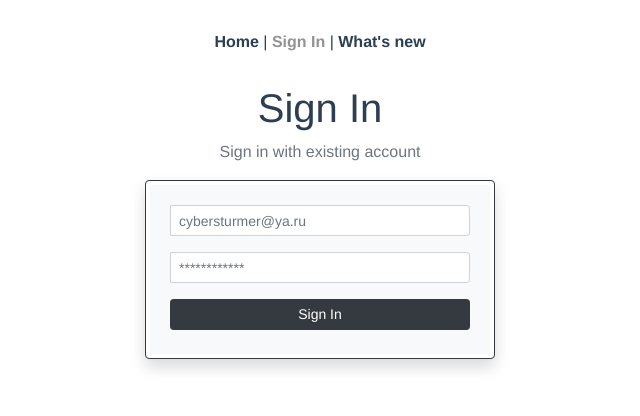
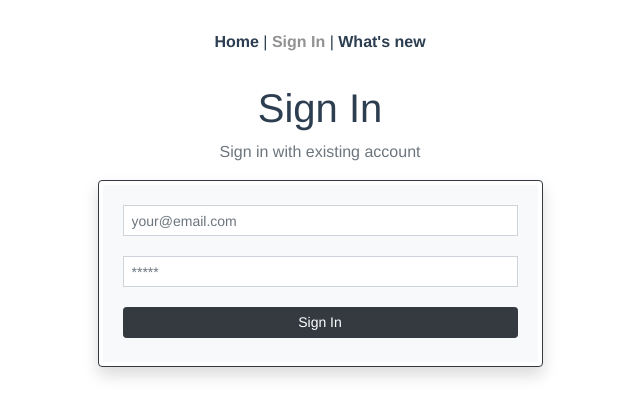
Before and after one commit to cybersturmer/pmdragon, a Vue app in the folder web/: page /auth in a window 1280 px wide. Shown: the top 416 px of the page, without its empty margins (320-960 px from the left). Built offline with nearby package versions, Linux system fonts and the light colour scheme; the HTML template or start-up script is replaced by a standard one.

Commit message:
Interface was divided to components.

```diff
--- /dev/null
+++ b/web/src/components/EmailField.vue
@@ -0,0 +1,32 @@
+<template>
+    <div :class="group_class">
+        <label for="email"></label>
+        <input id="email" type="email" @input="handleInput"
+               placeholder="your@email.com" class="form-control"
+               v-model="value" required>
+        <div class="invalid-feedback d-inline-block font-weight-bold"
+             v-show="error">
+            {{ error }}
+        </div>
+    </div>
+</template>
+
+<script>
+export default {
+  name: 'EmailField',
+  props: {
+    group_class: String,
+    error: String,
+  },
+  data() {
+    return {
+      value: '',
+    };
+  },
+  methods: {
+    handleInput() {
+      this.$emit('input', this.value);
+    },
+  },
+};
+</script>
--- /dev/null
+++ b/web/src/components/PasswordField.vue
@@ -0,0 +1,32 @@
+<template>
+    <div :class="group_class">
+        <label for="password"></label>
+        <input id="password" type="password" @input="handleInput"
+               placeholder="*****" class="form-control"
+               v-model="value" required>
+        <div class="invalid-feedback d-inline-block font-weight-bold"
+             v-show="error">
+            {{ error }}
+        </div>
+    </div>
+</template>
+
+<script>
+export default {
+  name: 'PasswordField',
+  props: {
+    group_class: String,
+    error: String,
+  },
+  data() {
+    return {
+      value: '',
+    };
+  },
+  methods: {
+    handleInput() {
+      this.$emit('input', this.value);
+    },
+  },
+};
+</script>
--- /dev/null
+++ b/web/src/components/PrefixUrlField.vue
@@ -0,0 +1,36 @@
+<template>
+    <div :class="group_class">
+        <label for="prefix_url"></label>
+        <input id="prefix_url" type="text" @input="handleInput"
+               placeholder="yourname" class="form-control"
+               v-model="value" minlength="3" maxlength="20" required>
+        <div class="input-group-append">
+            <div class="input-group-text">{{ append_text }}</div>
+        </div>
+        <div class="invalid-feedback d-inline-block font-weight-bold"
+             v-show="error">
+            {{ error }}
+        </div>
+    </div>
+</template>
+
+<script>
+export default {
+  name: 'PrefixUrlField',
+  props: {
+    group_class: String,
+    error: String,
+    append_text: String,
+  },
+  data() {
+    return {
+      value: '',
+    };
+  },
+  methods: {
+    handleInput() {
+      this.$emit('input', this.value);
+    },
+  },
+};
+</script>
--- a/web/src/components/RegistrationForm.vue
+++ b/web/src/components/RegistrationForm.vue
@@ -6,40 +6,32 @@
             <p class="m-1"> Please check it and confirm registration.</p>
         </div>
         <form v-on:submit.prevent v-show="form_show">
-            <div class="input-group input-group-sm mb-2">
-                <label for="prefix_url"></label>
-                <input id="prefix_url" type="text" v-model="form_data.prefix_url"
-                       placeholder="yourname" class="form-control"
-                       minlength="3" maxlength="20" required>
-                <div class="input-group-append">
-                    <div class="input-group-text">pmdragon.org</div>
-                </div>
-                <div class="invalid-feedback d-inline-block font-weight-bold"
-                     v-show="form_errors.prefix_url">
-                    {{ form_errors.prefix_url }}
-                </div>
-            </div>
-            <div class="input-group input-group-sm mb-2">
-                <label for="email"></label>
-                    <input id="email" type="email" v-model="form_data.email"
-                           placeholder="yourmail@mail.com" class="form-control" required>
-                <div class="invalid-feedback d-inline-block font-weight-bold"
-                     v-show="form_errors.email">
-                    {{ form_errors.email }}
-                </div>
-            </div>
-            <div class="input-group input-group-sm mb-1">
-                <button type="submit" class="btn btn-sm btn-dark w-100" v-on:click="sendRequest()">
-                    Register
-                </button>
-            </div>
+            <PrefixUrlField group_class="input-group input-group-sm mb-2"
+                            v-model="form_data.prefix_url"
+                            :error="form_errors.prefix_url"
+                            append_text="pmdragon.org"/>
+            <EmailField group_class="input-group input-group-sm mb-2"
+                        v-model="form_data.email"
+                        :error="form_errors.email"/>
+            <SubmitButton group_class="input-group input-group-sm mb-1"
+                          button_class="btn btn-sm btn-dark w-100"
+                          text="Register" v-on:click="sendRequest()"/>
         </form>
     </div>
 </template>
 
 <script>
+import EmailField from './EmailField.vue';
+import SubmitButton from './SubmitButton.vue';
+import PrefixUrlField from './PrefixUrlField.vue';
+
 export default {
   name: 'RegistrationForm',
+  components: {
+    PrefixUrlField,
+    SubmitButton,
+    EmailField,
+  },
   data() {
     return {
       form_show: true,
--- a/web/src/components/SignInForm.vue
+++ b/web/src/components/SignInForm.vue
@@ -1,26 +1,42 @@
 <template>
-    <form>
-        <div class="input-group input-group-sm mb-3">
-            <label for="email"></label>
-            <input id="email" type="email"
-                   placeholder="cybersturmer@ya.ru" class="form-control" required>
-        </div>
-        <div class="input-group input-group-sm mb-3">
-            <label for="password"></label>
-            <input id="password" type="password"
-                   placeholder="************" class="form-control" required>
-        </div>
-        <div class="input-group input-group-sm mb-1">
-            <button type="submit" class="btn btn-sm btn-dark w-100">
-                Sign In
-            </button>
-        </div>
+    <form v-on:submit.prevent>
+        <EmailField group_class="input-group input-group-sm mb-3"
+                    v-model="form_data.email"
+                    :error="form_errors.email"/>
+        <PasswordField group_class="input-group input-group-sm mb-3"
+                       v-model="form_data.password"
+                       :error="form_errors.password"/>
+        <SubmitButton group_class="input-group input-group-sm mb-1"
+                      button_class="btn btn-sm btn-dark w-100"
+                      text="Sign In"/>
     </form>
 </template>
 
 <script>
+import EmailField from './EmailField.vue';
+import PasswordField from './PasswordField.vue';
+import SubmitButton from './SubmitButton.vue';
+
 export default {
   name: 'SignInForm',
+  components: {
+    SubmitButton,
+    EmailField,
+    PasswordField,
+  },
+  data() {
+    return {
+      form_data: {
+        email: '',
+        password: '',
+      },
+
+      form_errors: {
+        email: '',
+        password: '',
+      },
+    };
+  },
 };
 </script>
 
--- /dev/null
+++ b/web/src/components/SubmitButton.vue
@@ -0,0 +1,27 @@
+<template>
+    <div :class="group_class">
+        <button type="submit" :class="button_class" v-on:click="handleClick">
+            {{ text }}
+        </button>
+    </div>
+</template>
+
+<script>
+export default {
+  name: 'SubmitButton',
+  props: {
+    group_class: String,
+    button_class: String,
+    text: String,
+  },
+  methods: {
+    handleClick(e) {
+      this.$emit('click', e);
+    },
+  },
+};
+</script>
+
+<style scoped>
+
+</style>
--- a/web/src/views/News.vue
+++ b/web/src/views/News.vue
@@ -1,13 +1,13 @@
 <template>
     <div class="container">
         <div class="row justify-content-md-center">
-            <div class="col-sm-10 col-md-10 col-lg-6 col-xl-4">
+            <div class="col-sm-10 col-md-10 col-lg-6 col-xl-5">
                 <H1 msg="What's new"/>
                 <Description msg="What's new happened with our product"/>
             </div>
         </div>
-        <div class="row justify-content-md-center mb-2" v-for="item in news" :key="item">
-            <div class="col-sm-10 col-md-10 col-lg-6 col-xl-4 small">
+        <div class="row justify-content-md-center mb-2" v-for="item in news" :key="item.id">
+            <div class="col-sm-10 col-md-10 col-lg-6 col-xl-5 small">
                 <WhatsNewElement :date="item.date"
                                  :title="item.title"
                                  :text="item.text"/>
@@ -30,11 +30,13 @@ export default {
     return {
       news: [
         {
+          id: 1,
           date: '19.05.2020',
           title: 'Something went right',
           text: 'When something went right, just close your eyes',
         },
         {
+          id: 2,
           date: '18.05.2020',
           title: 'Something went good',
           text: 'Imagine how great you can become',
--- a/web/src/views/SignIn.vue
+++ b/web/src/views/SignIn.vue
@@ -1,13 +1,13 @@
 <template>
     <div class="container">
         <div class="row justify-content-md-center">
-            <div class="col-sm-10 col-md-10 col-lg-6 col-xl-4">
+            <div class="col-sm-10 col-md-10 col-lg-6 col-xl-5">
                 <H1 msg="Sign In"/>
                 <Description msg="Sign in with existing account"/>
             </div>
         </div>
         <div class="row justify-content-md-center">
-            <div class="col-sm-10 col-md-10 col-lg-6 col-xl-4">
+            <div class="col-sm-10 col-md-10 col-lg-6 col-xl-5">
                 <div class="card border-dark p-1 rounded shadow">
                     <div class="card-body bg-light">
                         <SignInForm/>
```
Also changed, not shown: web/src/components/VerifyForm.vue (added, +24 -0 lines), web/src/views/Verify.vue (added, +15 -0 lines).
